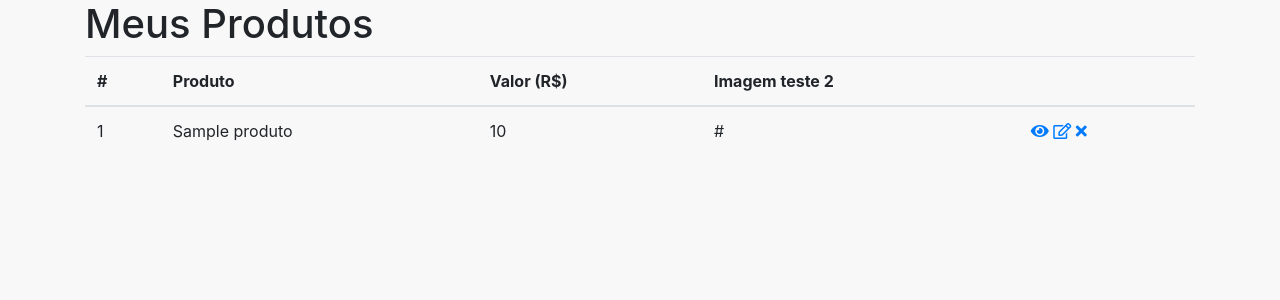
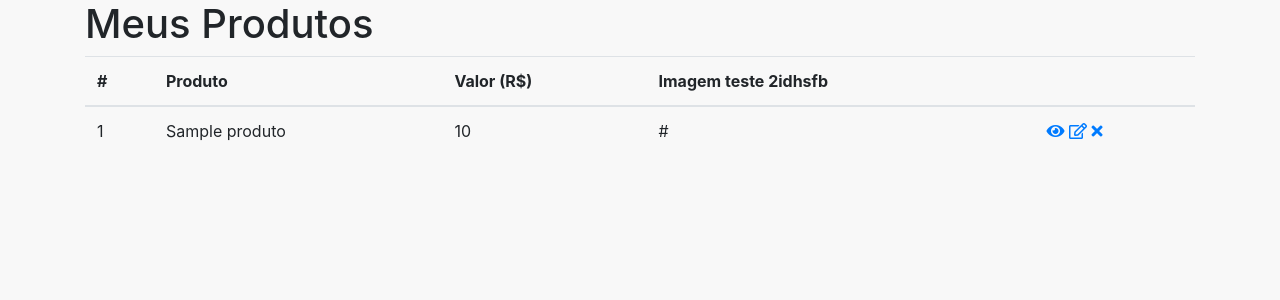
Before and after one commit to LuccaDe/projetoMaquiagem, a PHP site: page / in a window 1280 px wide. Shown: the top 300 px of the page. Run offline with PHP 8.4, Linux system fonts and the light colour scheme; tables that the repository leaves empty or names only in its code hold one stand-in row (values such as "Sample post").

Commit message:
usdvfjysb

```diff
--- a/index.php
+++ b/index.php
@@ -14,7 +14,7 @@
             <th scope="col">#</th>
             <th scope="col">Produto</th>
             <th scope="col">Valor (R$)</th>
-            <th scope="col">Imagem teste 2</th>
+            <th scope="col">Imagem teste 2idhsfb</th>
             <th scope="col"></th>
           </tr>
         </thead>
```
